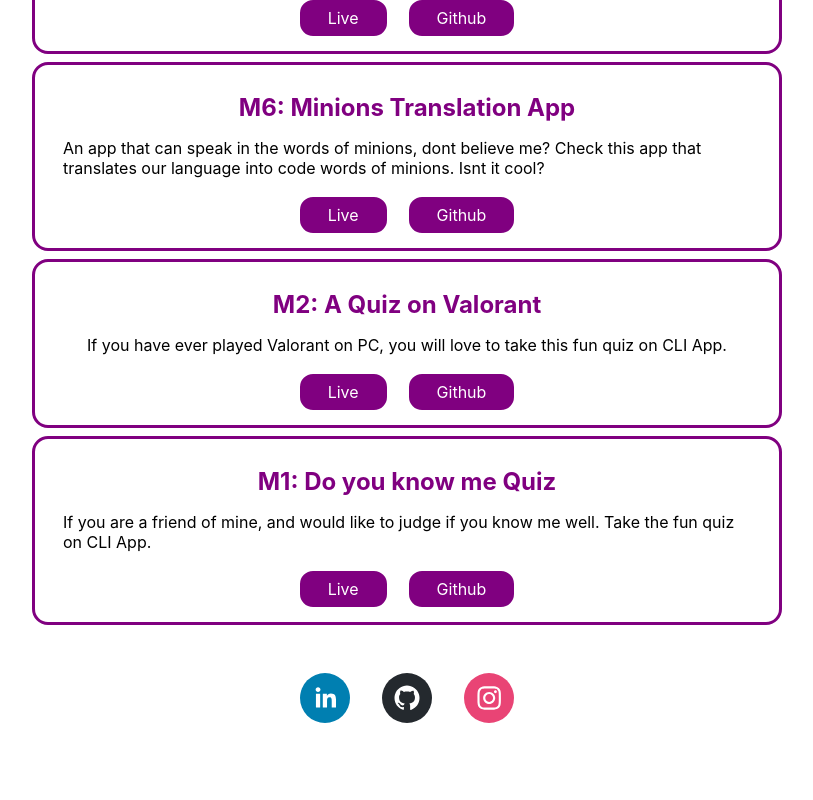
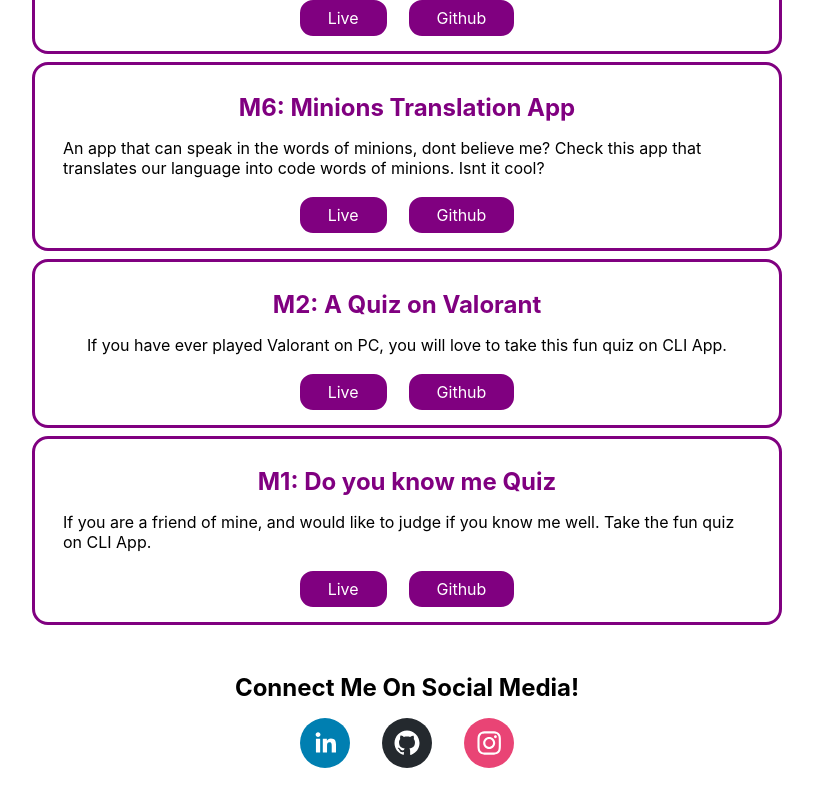
Before and after one commit to ritik-patel05/portfolio-neogcamp, a React (Create React App) app: page /projects in a window 1280 px wide. Shown: the part 1594-2394 px from the top of the page, without its empty margins (233-1046 px from the left). Before the commit the page ends 2333 px from the top, so only its background shows below. Built offline with nearby package versions, Linux system fonts and the light colour scheme.

Commit message:
feat: add footer heading

```diff
--- a/src/components/Footer/Footer.css
+++ b/src/components/Footer/Footer.css
@@ -1,5 +1,6 @@
 footer {
 	display: flex;
+	flex-direction: column;
 	align-items: center;
 	margin: 3rem auto 1rem;
 	justify-content: center;
@@ -7,5 +8,5 @@ footer {
 }
 
 footer a {
-	margin: 0 1rem;
+	margin: 1rem;
 }
--- a/src/components/Footer/Footer.js
+++ b/src/components/Footer/Footer.js
@@ -6,9 +6,12 @@ import './Footer.css';
 const Footer = () => {
 	return (
 		<footer>
-			<SocialIcon url='https://www.linkedin.com/in/ritik-patel-5a61211a4/' />
-			<SocialIcon url='https://github.com/ritik-patel05' />
-			<SocialIcon url='https://www.instagram.com/ritik_patel05/' />
+			<h2>Connect Me On Social Media!</h2>
+			<div>
+				<SocialIcon url='https://www.linkedin.com/in/ritik-patel-5a61211a4/' />
+				<SocialIcon url='https://github.com/ritik-patel05' />
+				<SocialIcon url='https://www.instagram.com/ritik_patel05/' />
+			</div>
 		</footer>
 	);
 };
```
